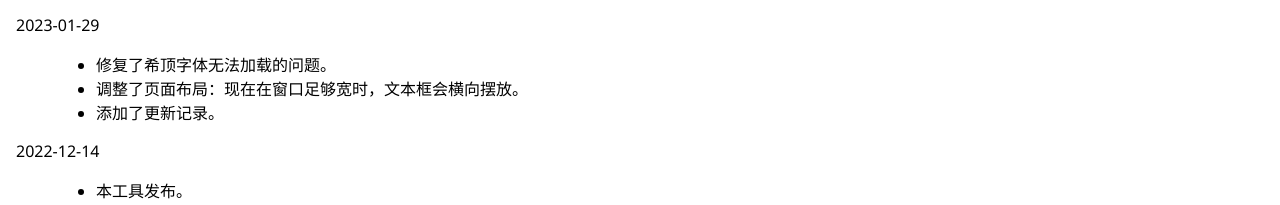
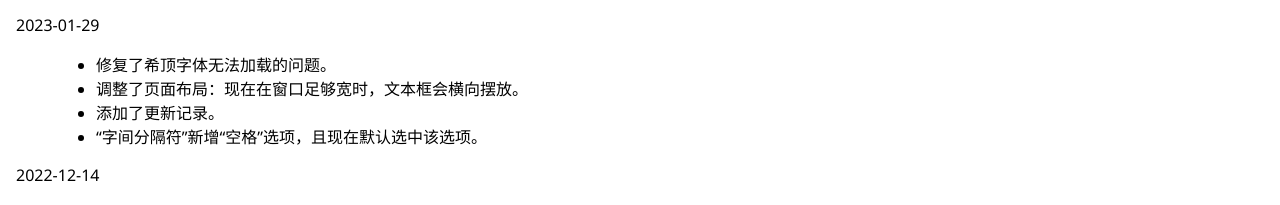
Before and after one commit to DGCK81LNN/xdi8-transcriber, a Nuxt app in the folder site/: page / in a window 1280 px wide. Shown: the part 860-1065 px from the top of the page. Built offline with nearby package versions, Linux system fonts and the light colour scheme.

Commit message:
(site): update changelog

```diff
--- a/site/app.vue
+++ b/site/app.vue
@@ -35,6 +35,7 @@
             <li>修复了希顶字体无法加载的问题。</li>
             <li>调整了页面布局：现在在窗口足够宽时，文本框会横向摆放。</li>
             <li>添加了更新记录。</li>
+            <li>“字间分隔符”新增“空格”选项，且现在默认选中该选项。</li>
           </ul>
         </dd>
         <dt>2022-12-14</dt>
```
